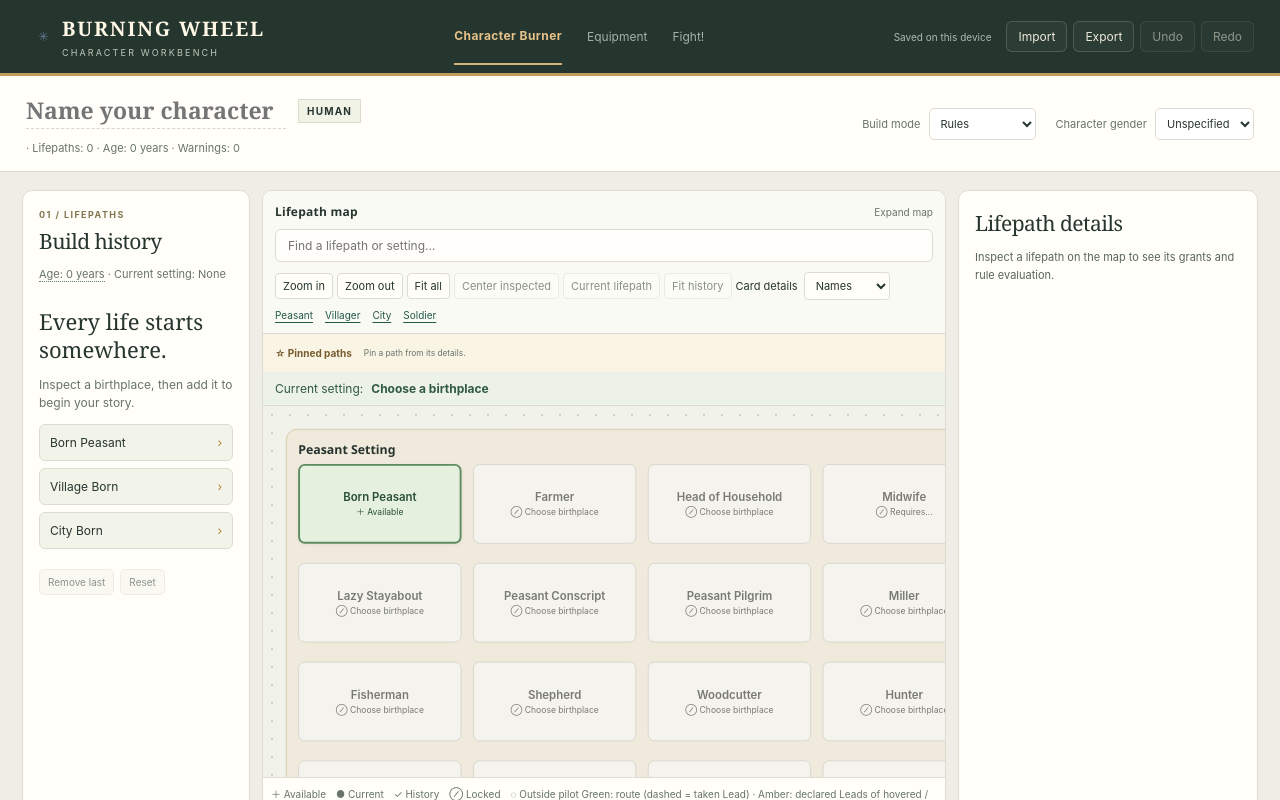
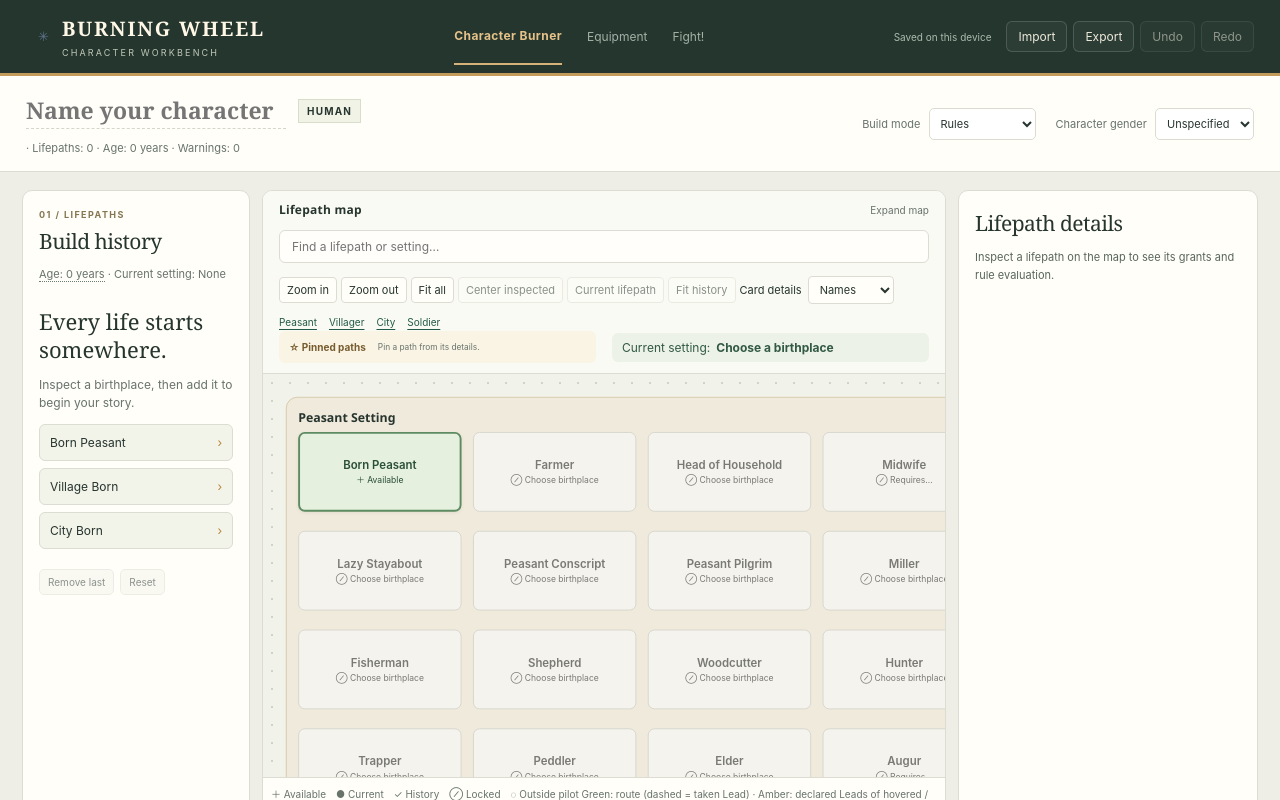
Before and after one commit to langepok/Burning-Wheel-Character-Puncher, a React (Vite) app: page / in a window 1280 px wide. Shown: the top 800 px of the page. Built offline with nearby package versions, Linux system fonts and the light colour scheme.

Commit message:
Use the available map width to lay out controls in both views

```diff
--- a/src/ui/app.css
+++ b/src/ui/app.css
@@ -263,8 +263,8 @@ h3{font-family:Georgia,serif;font-weight:500;}
 .general-opening-note{grid-column:1/-1;border-left:3px solid #bd8b36;background:#fff6e3;padding:8px;font-size:11px;line-height:1.45;}.pool-guidance{flex:1;max-width:420px;font-size:12px;line-height:1.5;color:var(--muted);}.pool-guidance strong{display:block;color:var(--ink);}
 .history-grants{margin:7px 0;font-size:11px;line-height:1.5;}.history-grants summary{cursor:pointer;color:#466c54;}.history-grants p{margin:6px 0;font-size:11px;}.history-grants small{font-size:10px;}
 
-.map-toolbar { display: contents; }
-.map-expanded .map-toolbar {
+.map-panel { container: lifepath-map / inline-size; }
+.map-panel .map-toolbar {
   display: grid;
   grid-template-columns: max-content minmax(0, 1fr) minmax(175px, .65fr);
   grid-template-areas:
@@ -278,12 +278,12 @@ h3{font-family:Georgia,serif;font-weight:500;}
   background: #fafaf4;
   border-bottom: 1px solid var(--line);
 }
-.map-expanded .map-toolbar .map-heading { display: contents; }
-.map-expanded .map-title-row { grid-area: title; }
-.map-expanded .map-search { grid-area: search; }
-.map-expanded .map-controls { grid-area: controls; }
-.map-expanded .setting-shortcuts { grid-area: shortcuts; }
-.map-expanded .pinned-tray {
+.map-panel .map-toolbar .map-heading { display: contents; }
+.map-panel .map-title-row { grid-area: title; }
+.map-panel .map-search { grid-area: search; }
+.map-panel .map-controls { grid-area: controls; }
+.map-panel .setting-shortcuts { grid-area: shortcuts; }
+.map-panel .pinned-tray {
   grid-area: pins;
   flex-wrap: nowrap;
   overflow-x: auto;
@@ -291,8 +291,8 @@ h3{font-family:Georgia,serif;font-weight:500;}
   min-height: 32px;
   border-radius: 6px;
 }
-.map-expanded .pinned-tray > * { flex: none; white-space: nowrap; }
-.map-expanded .map-context {
+.map-panel .pinned-tray > * { flex: none; white-space: nowrap; }
+.map-panel .map-context {
   grid-area: setting;
   align-content: center;
   gap: 3px 6px;
@@ -300,8 +300,8 @@ h3{font-family:Georgia,serif;font-weight:500;}
   border: 0;
   border-radius: 6px;
 }
-@media (max-width: 1460px) {
-  .map-expanded .map-toolbar {
+@container lifepath-map (max-width: 1120px) {
+  .map-panel .map-toolbar {
     grid-template-columns: minmax(0, 1fr) minmax(0, 1fr);
     grid-template-areas:
       "title title"
```
